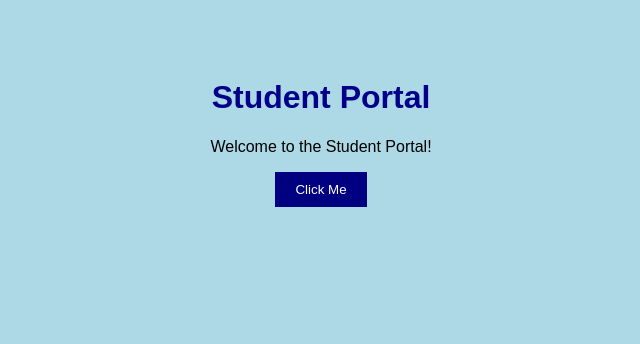
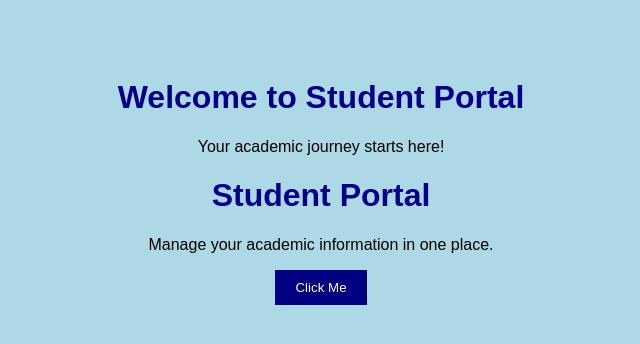
Before and after one commit to Emaan035/student-portal, a plain HTML site: page index.html in a window 1280 px wide. Shown: the whole page, without its empty margins (319-959 px from the left). Drawn offline with Linux system fonts and the light colour scheme.

Commit message:
Add welcome banner

```diff
--- a/index.html
+++ b/index.html
@@ -6,9 +6,12 @@
     <link rel="stylesheet" href="style.css">
 </head>
 <body>
-
+<header class="welcome-banner">
+    <h1>Welcome to Student Portal</h1>
+    <p>Your academic journey starts here!</p>
+</header>
     <h1>Student Portal</h1>
-    <p>Welcome to the Student Portal!</p>
+    <p>Manage your academic information in one place.</p>
 
     <button onclick="showMessage()">Click Me</button>
 
```
